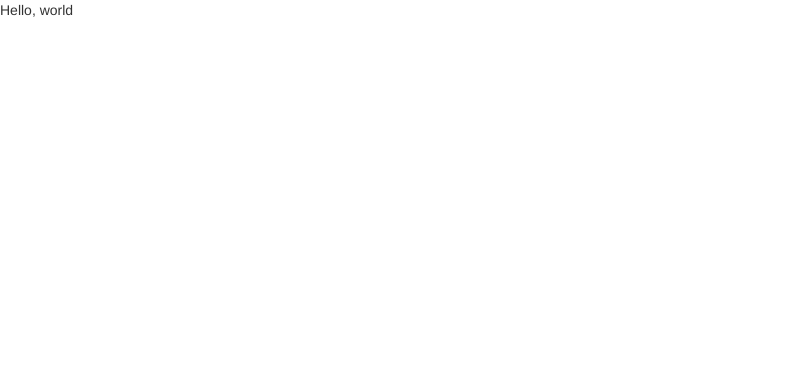
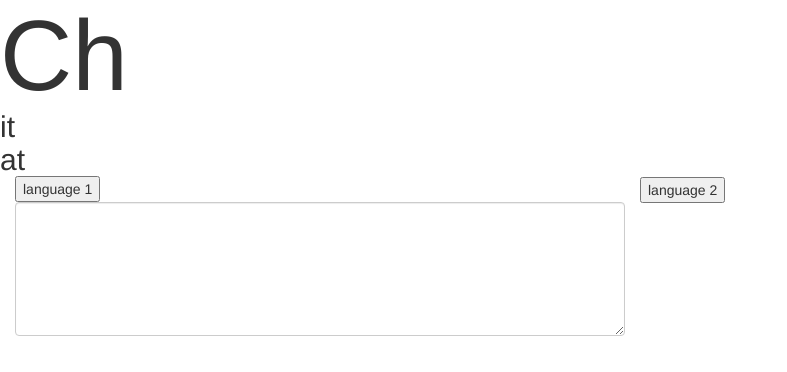
Before and after one commit to andreGarvin/chit-chat, a plain HTML site: page index.html in a window 1280 px wide. Shown: the whole page, without its empty margins (0-787 px from the left). Drawn offline with nearby package versions, Linux system fonts and the light colour scheme.

```diff
--- a/app.js
+++ b/app.js
@@ -1,6 +1,6 @@
-var app = new Vue({
-    el: '#app',
-    data: {
-        msg: 'Hello, world'
-    }
-})
+// var app = new Vue({
+//     el: '#app',
+//     data: {
+//         msg: 'Hello, world'
+//     }
+// })
--- a/index.html
+++ b/index.html
@@ -6,11 +6,29 @@
         <link rel="stylesheet" type="text/css" href="main.css">
     </head>
     <body>
+        <h1>Ch</h1>
+            <h2>it</h2>
+            <h2>at</h2>
+        <form>
         <div id='app'>
-            <p>{{ msg }}</p>
+            <rows>
+                <div class="col-md-6">
+                    <button data-toggle="dropdown">language 1</button>
+                    <textarea class="form-control" rows="6"></textarea>
+                </div>
+                <div class="col-md-6"></div>
+                      <button data-toggle="dropdown">language 2</button>
+                      <div></div>
+                </div>
+            <!--<h1>{{ msg }}</h1>-->
+            <!--<div class="dropdown">-->
+            <!--<input v-model="message" data-toggle="dropdown">-->
+            <!--</div>-->
+            <!--<input v-model="message">--><!--no vue gil said no-->
+            </rows>
         </div>
-
-        <script src='https://unpkg.com/vue/dist/vue.js'></script>
+        </form>
+        <!--<script src='https://unpkg.com/vue/dist/vue.js'></script>-->
         <script type="text/javascript" src="app.js"></script>
     </body>
 </html>
--- a/main.css
+++ b/main.css
@@ -0,0 +1,9 @@
+h2{
+    margin-bottom: 0 !important;
+    margin-top:0 !important;
+}
+h1{
+     margin-bottom: 0 !important;
+    margin-top:0 !important;
+    font-size: 100px
+}
```
